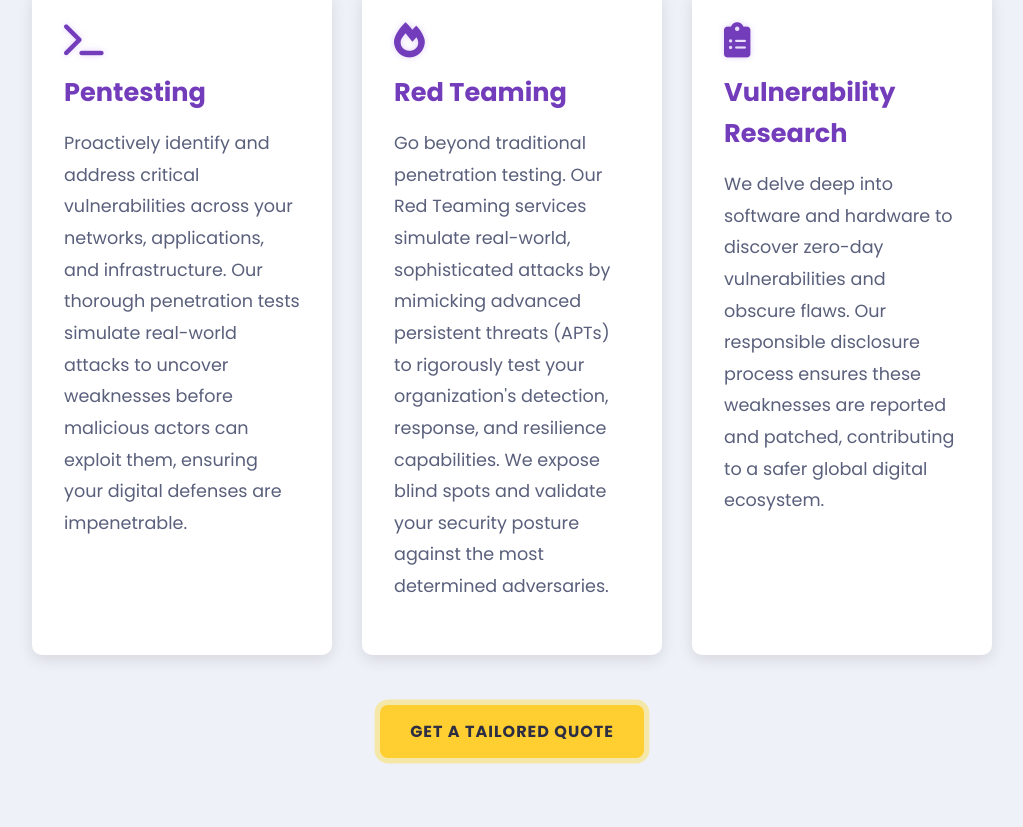
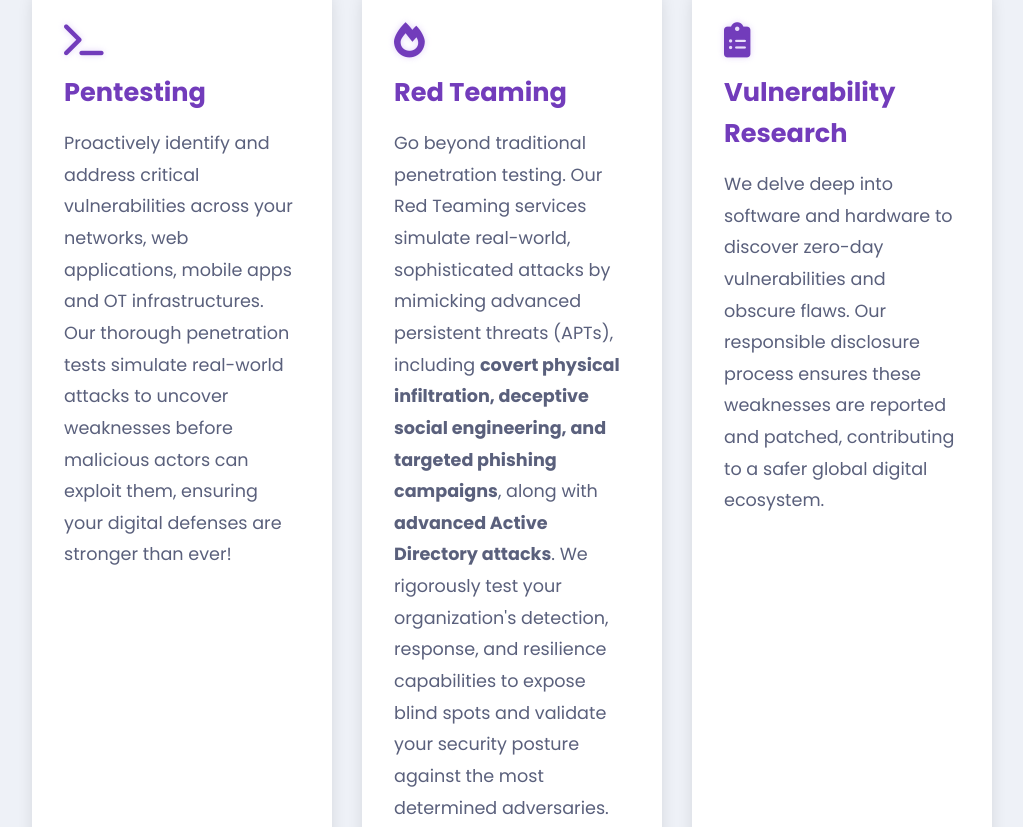
Before and after one commit to qhackteam/qhackteam.github.io, a plain HTML site: page index.html in a window 1280 px wide. Shown: the part 2064-2891 px from the top of the page, without its empty margins (128-1151 px from the left). Drawn offline with Linux system fonts and the light colour scheme.

Commit message:
Update index.html

```diff
--- a/index.html
+++ b/index.html
@@ -86,12 +86,12 @@
                 <div class="quack-service-card">
                     <i class="fas fa-terminal quack-service-icon"></i>
                     <h3>Pentesting</h3>
-                    <p>Proactively identify and address critical vulnerabilities across your networks, applications, and infrastructure. Our thorough penetration tests simulate real-world attacks to uncover weaknesses before malicious actors can exploit them, ensuring your digital defenses are impenetrable.</p>
+                    <p>Proactively identify and address critical vulnerabilities across your networks, web applications, mobile apps and OT infrastructures. Our thorough penetration tests simulate real-world attacks to uncover weaknesses before malicious actors can exploit them, ensuring your digital defenses are stronger than ever!</p>
                 </div>
                 <div class="quack-service-card">
                     <i class="fas fa-fire quack-service-icon"></i>
                     <h3>Red Teaming</h3>
-                    <p>Go beyond traditional penetration testing. Our Red Teaming services simulate real-world, sophisticated attacks by mimicking advanced persistent threats (APTs) to rigorously test your organization's detection, response, and resilience capabilities. We expose blind spots and validate your security posture against the most determined adversaries.</p>
+                    <p>Go beyond traditional penetration testing. Our Red Teaming services simulate real-world, sophisticated attacks by mimicking advanced persistent threats (APTs), including <strong>covert physical infiltration, deceptive social engineering, and targeted phishing campaigns</strong>, along with <strong>advanced Active Directory attacks</strong>. We rigorously test your organization's detection, response, and resilience capabilities to expose blind spots and validate your security posture against the most determined adversaries.</p>
                 </div>
                 <div class="quack-service-card">
                     <i class="fas fa-clipboard-list quack-service-icon"></i>
```
